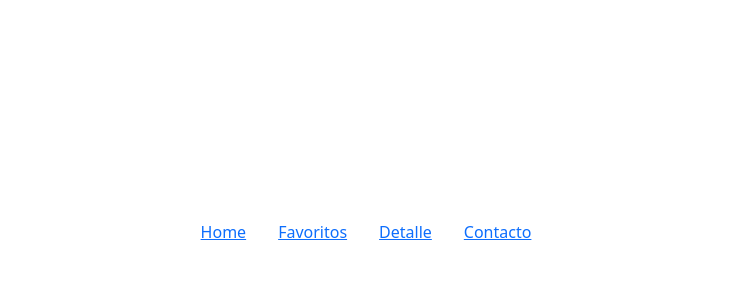
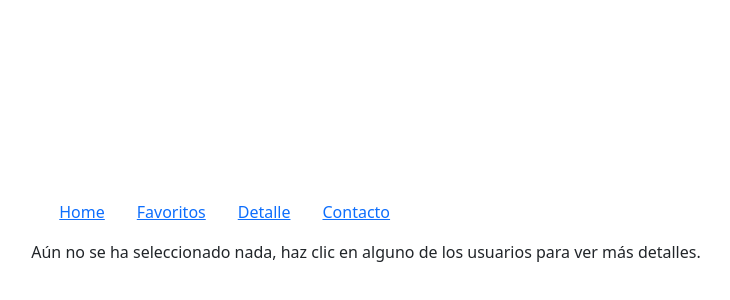
Before and after one commit to facurzn21/FrontIII_Evaluacion-Final, a React (Vite) app in the folder evaluacion-final/: page /details/1 in a window 1280 px wide. Shown: the part 168-468 px from the top of the page, without its empty margins (274-1004 px from the left). Built offline with nearby package versions, Linux system fonts and the light colour scheme; no server answers.

Commit message:
fix ruta de Detalle
Se corrige ruta de Detalle

```diff
--- a/evaluacion-final/src/App.jsx
+++ b/evaluacion-final/src/App.jsx
@@ -17,7 +17,7 @@ const App = () => {
         <Routes>
           <Route path='/home' element={<Home />} />
           <Route path='/fav' element={<Favoritos />} />
-          <Route path='/details/:id' element={<Detalle />} />
+          <Route path='/details/:id?' element={<Detalle />} />
           <Route path='/contact' element={<Contacto />} />
           <Route path='/' element={<Cards />} />
         </Routes>
--- a/evaluacion-final/src/routes/Detalle.jsx
+++ b/evaluacion-final/src/routes/Detalle.jsx
@@ -9,20 +9,32 @@ const Detail = () => {
   // Consumiendo el parametro dinamico de la URL deberan hacer un fetch a un user en especifico
 
   useEffect(() => {
+    if (id) {
       fetch(`https://jsonplaceholder.typicode.com/users/${id}`)
-      .then((response) => response.json())
-      .then((data) => setUser(data));
+        .then(response => {
+          if (!response.ok) {
+            throw new Error("Network response was not ok");
+          }
+          return response.json();
+        })
+        .then(data => setUser(data))
+        .catch(() => setUser(null));
+    } else {
+      setUser(null);
+    }
   }, [id]);
 
   return (
     <div>
-      { user &&
+      {!user ? <p> Aún no se ha seleccionado nada, haz clic en alguno de los usuarios para ver más detalles.</p>
+        : (
           <div>
             <h2>{user.name}</h2>
             <p>{user.phone}</p>
             <a href={`http://${user.website}`}>{user.website}</a>
             <p>{user.email}</p>
           </div>
+        )
       }
     </div>
   );
```
Lines whose indentation alone changed are shown as unchanged.
